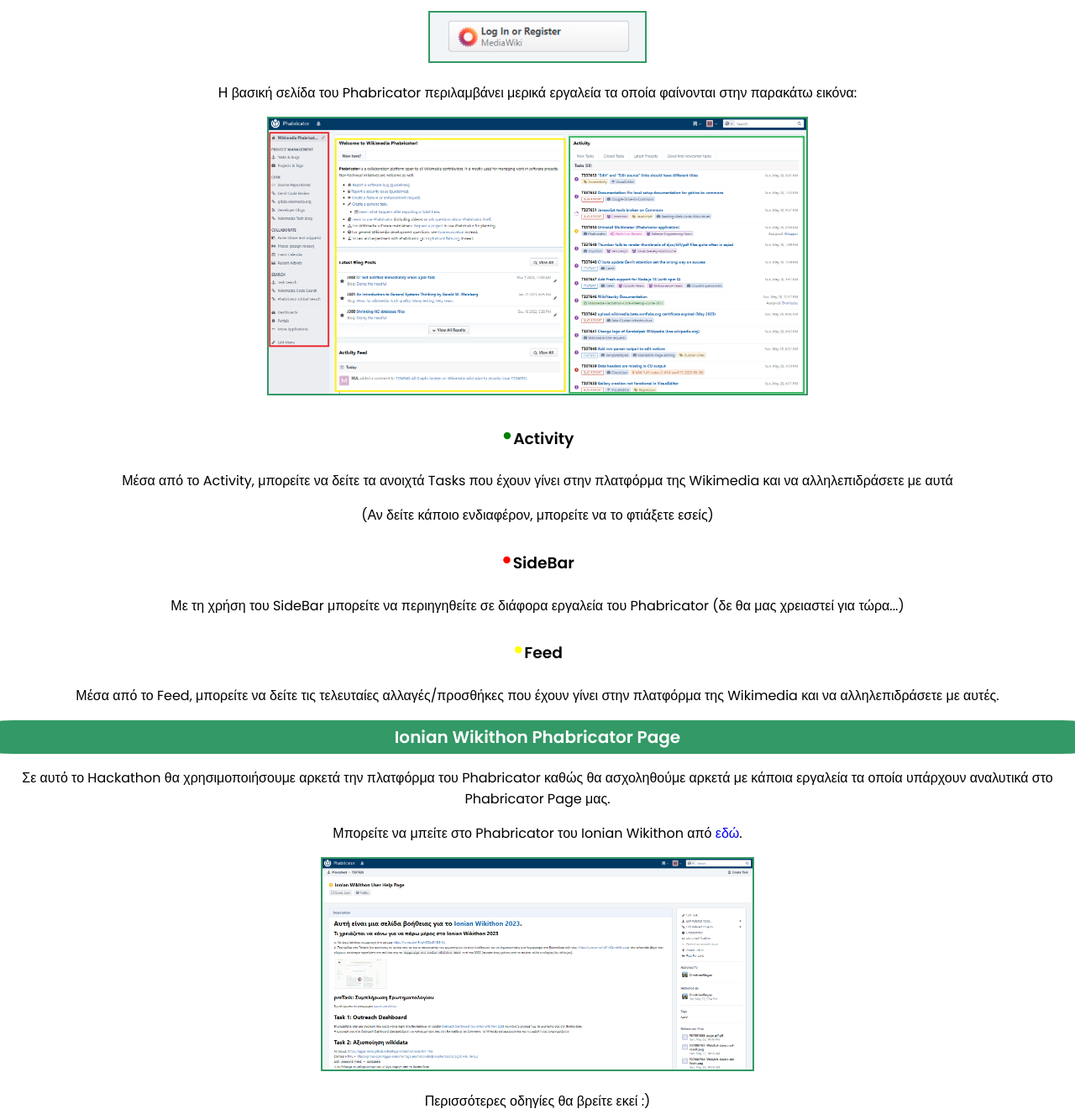
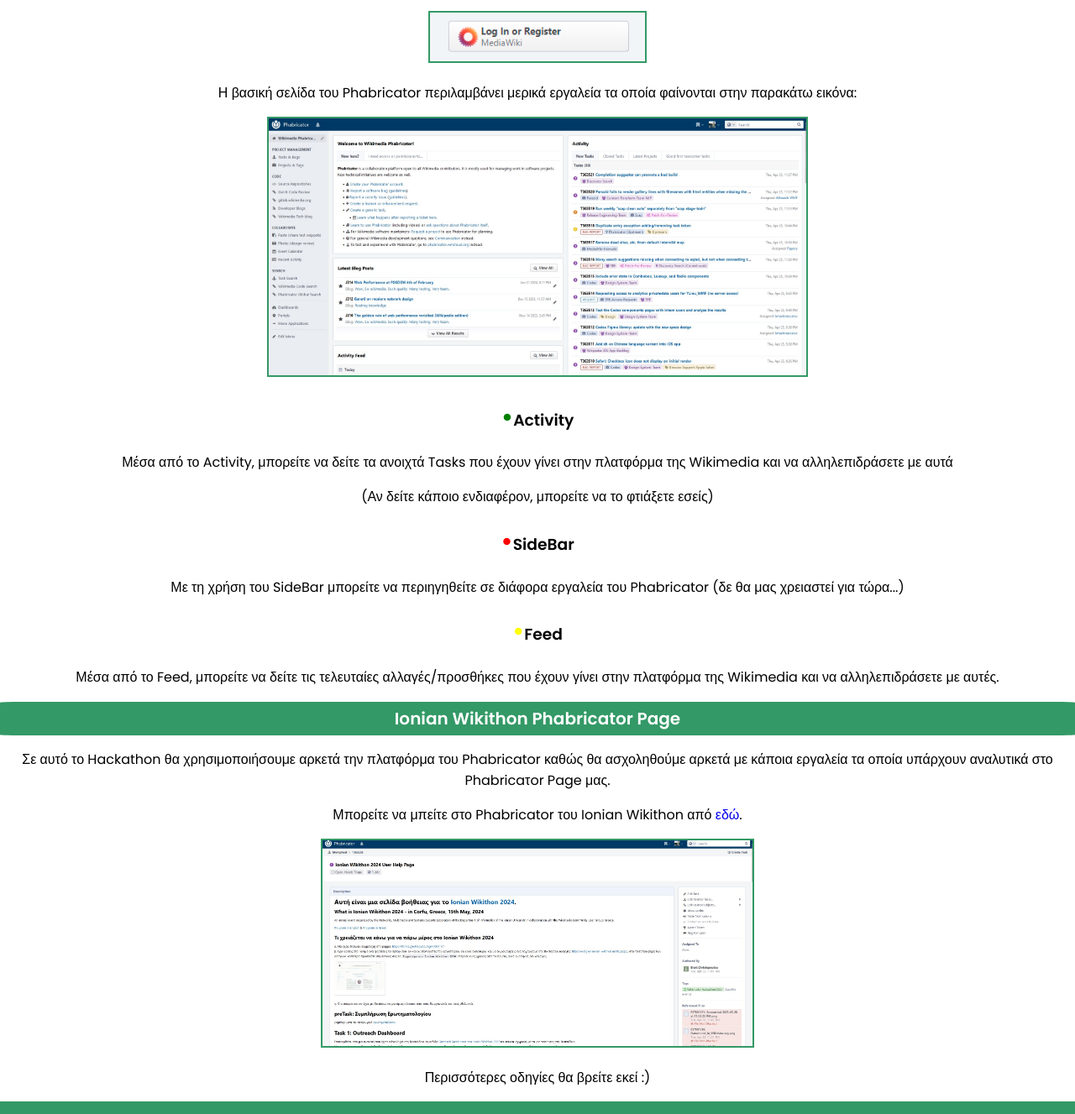
Before and after one commit to Greekforce1821/ionian_wikithon_docs, a plain HTML site: page phabricat.html in a window 1280 px wide. Shown: the part 700-2027 px from the top of the page at 84% size. Drawn offline with Linux system fonts and the light colour scheme.

Commit message:
Update phabricat.html
replaced the old ionian wikithon photos with the newest

```diff
--- a/phabricat.html
+++ b/phabricat.html
@@ -27,7 +27,7 @@
 
 
     <p>Η βασική σελίδα του Phabricator περιλαμβάνει μερικά εργαλεία τα οποία φαίνονται στην παρακάτω εικόνα: </p>
-    <img width=50% src="assets/phab_mainpage_sections.png">
+    <img width=50% src="assets/phabricator.jpg">
     <div class="mainpage_list">
         <list>
             <h3><span style="color:green">&#x2022;</span>Activity</h3>
@@ -45,7 +45,7 @@
 
     <p>Μπορείτε να μπείτε στο Phabricator του Ionian Wikithon από <a href="https://phabricator.wikimedia.org/T337626">εδώ</a>.</p>
 
-    <a href=""><img src="assets/ionian_phab.png" width=40%></a>
+    <a href=""><img src="assets/ionian_phab_2024.jpg" width=40%></a>
 
 
     <p>Περισσότερες οδηγίες θα βρείτε εκεί :)</p>
```
